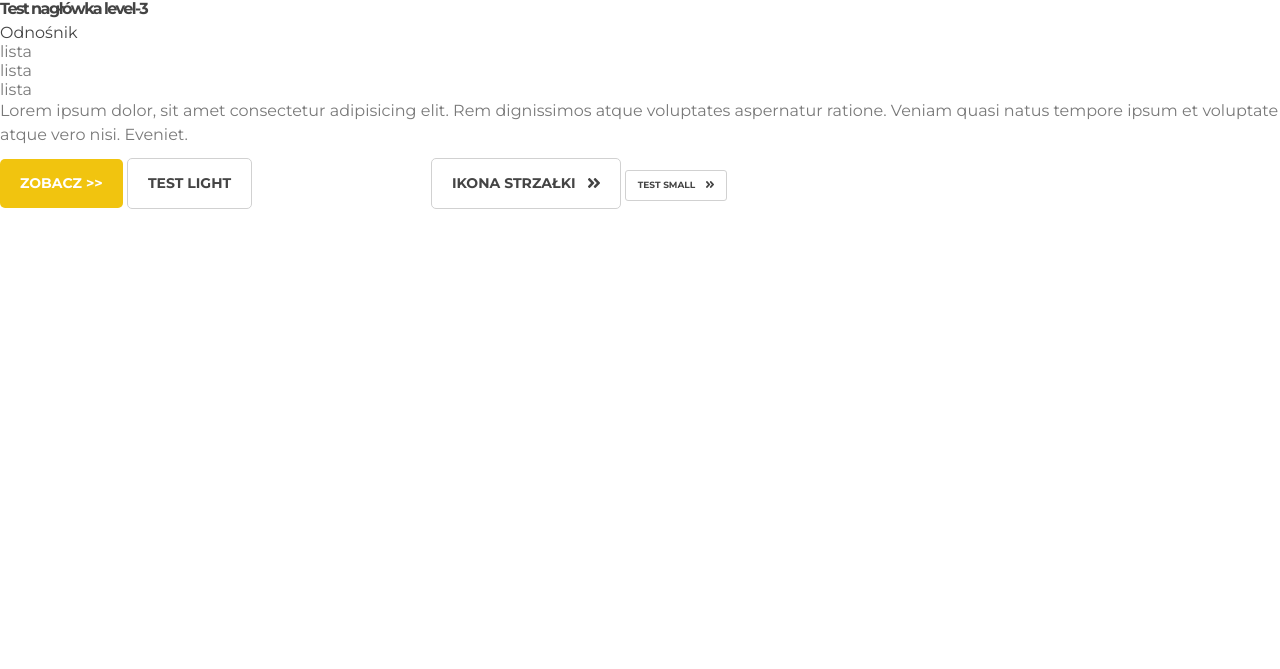
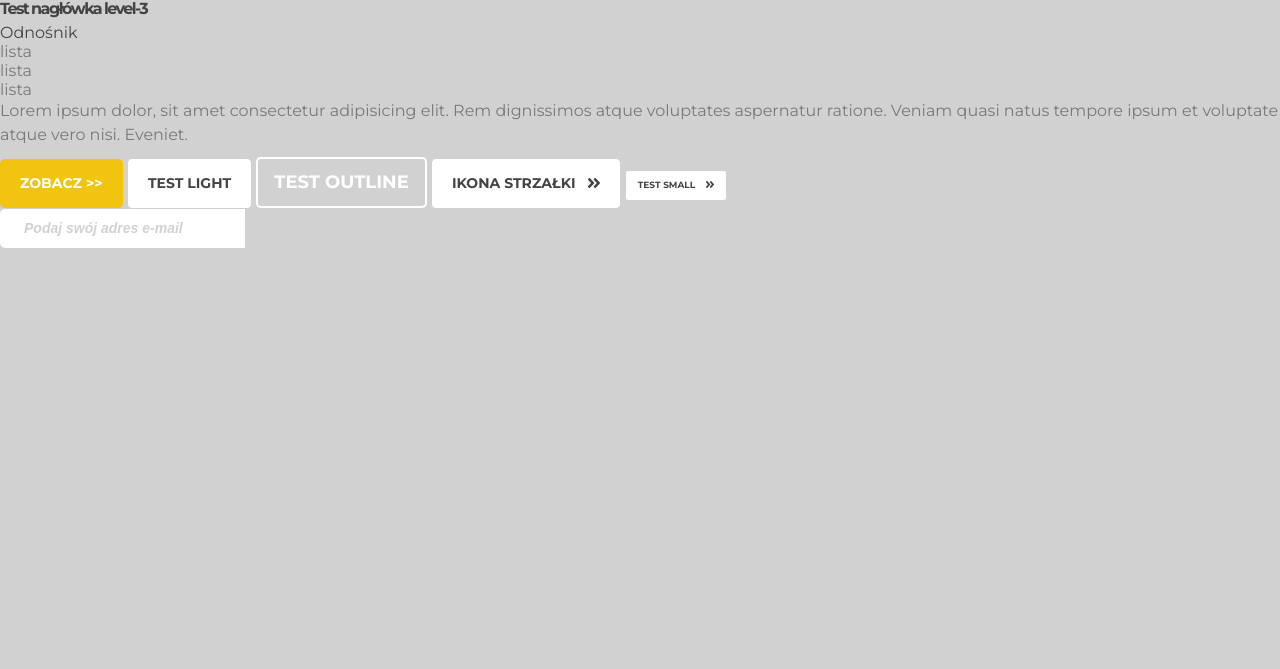
Before and after one commit to RobertSajdak/Clothes-Shop, a website: page src/index.html in a window 1280 px wide. Shown: the part 131-800 px from the top of the page. Drawn offline with nearby package versions, Linux system fonts and the light colour scheme; files that its build step writes are made by us from their sources.

Commit message:
#5 - input component added.

```diff
--- a/src/index.html
+++ b/src/index.html
@@ -1,5 +1,5 @@
 <!DOCTYPE html>
-<html lang="eng">
+<html lang="pl">
   <head>
     <link
       href="https://fonts.googleapis.com/css2?family=Montserrat:wght@400;700&display=swap;subset=latin-ext"
@@ -48,5 +48,12 @@
         />
       </span>
     </a>
+    <form action="">
+      <input
+        class="c-input c-input--newsletter"
+        type="text"
+        placeholder="Podaj swój adres e-mail"
+      />
+    </form>
   </body>
 </html>
--- a/src/sass/04-elements/_body.scss
+++ b/src/sass/04-elements/_body.scss
@@ -1,7 +1,7 @@
 @use "../01-settings/variables" as *;
 
 body {
-  background-color: $white;
+  background-color: $gray-muted;
   color: $gray-dark;
   font-family: "Montserrat", sans-serif;
   font-size: $font-size-5;
--- a/src/sass/06-components/_index.scss
+++ b/src/sass/06-components/_index.scss
@@ -1,6 +1,7 @@
 @forward "_btn";
 @forward "_heading";
 @forward "_icon-box";
+@forward "_input";
 @forward "_label";
 @forward "_list";
 @forward "_nav";
--- /dev/null
+++ b/src/sass/06-components/_input.scss
@@ -0,0 +1,31 @@
+@use "../01-settings/variables" as *;
+
+.c-input {
+  background-color: $white;
+  border: none;
+  border-radius: $border-radius;
+  font-size: $font-size-6;
+  font-style: italic;
+  font-weight: 700;
+  line-height: $line-height-sm;
+  outline: none;
+  padding: 1rem 1.25rem;
+
+  &::placeholder {
+    color: $gray-muted;
+  }
+
+  &::-moz-placeholder {
+    color: $gray-muted;
+    opacity: 1;
+  }
+
+  &:-ms-placeholder {
+    color: $gray-muted;
+  }
+
+  &--newsletter {
+    border-radius: $border-radius 0 0 $border-radius;
+    padding: 0.7rem 1.5rem;
+  }
+}
--- a/src/sass/style.scss
+++ b/src/sass/style.scss
@@ -19,6 +19,7 @@
 @use "06-components/btn";
 @use "06-components/heading";
 @use "06-components/icon-box";
+@use "06-components/input";
 @use "06-components/label";
 @use "06-components/list";
 @use "06-components/nav";
```
Also changed, not shown: public/index.html (+8 -1 lines), public/css/style.css.
